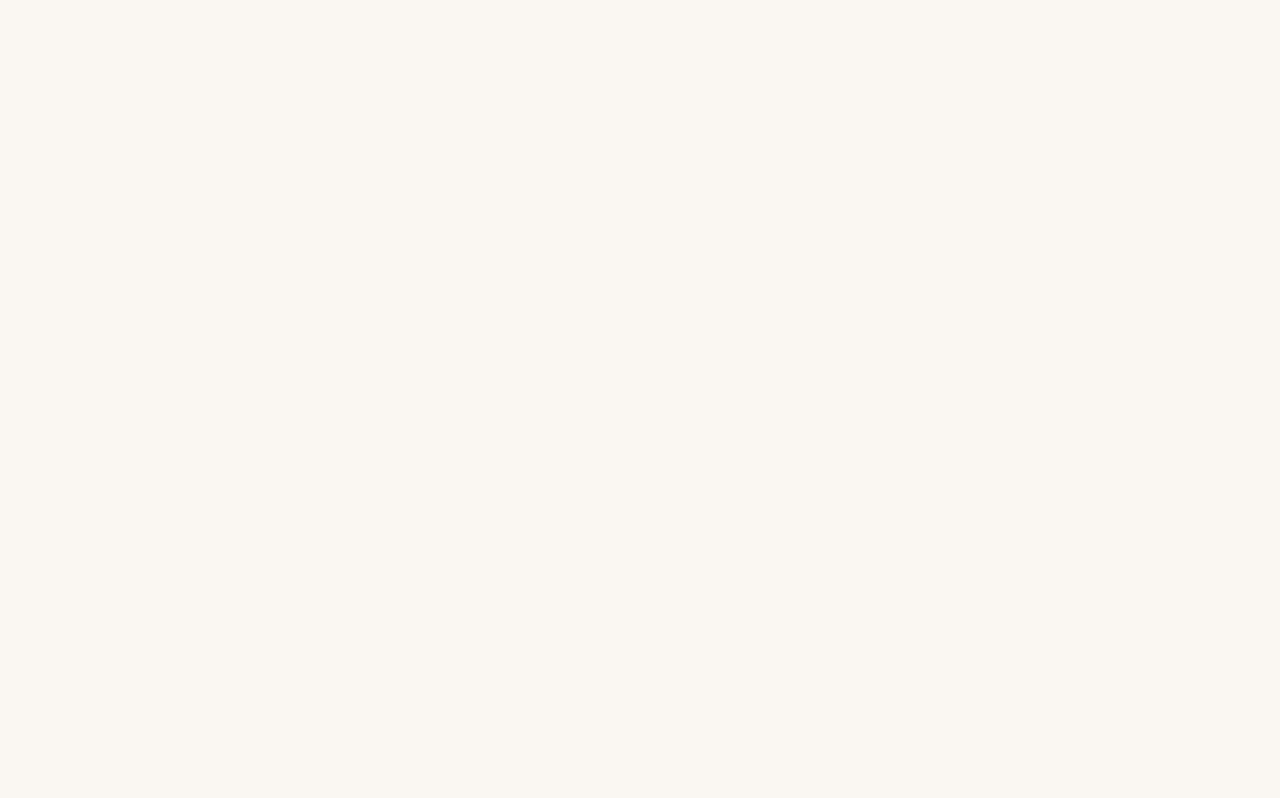
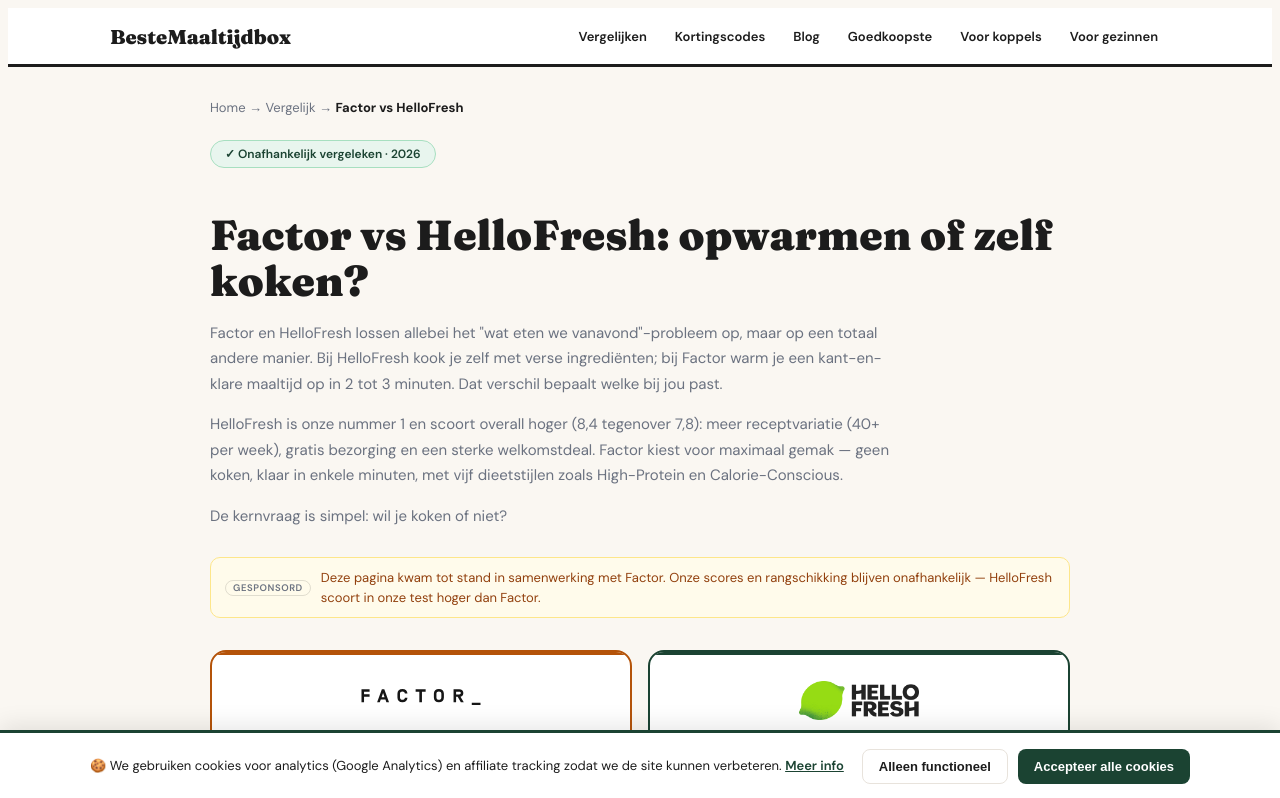
Before and after one commit to fetspets/bestemaaltijdbox, a Next.js app: page /vergelijk/factor-vs-hellofresh in a window 1280 px wide. Before the commit this address had no page. Shown: the top 798 px of the page. Built offline with nearby package versions, Linux system fonts and the light colour scheme.

Commit message:
auto: update page.tsx

```diff
--- /dev/null
+++ b/src/app/vergelijk/factor-vs-hellofresh/page.tsx
@@ -0,0 +1,17 @@
+import type { Metadata } from 'next';
+import FactorVergelijkingPagina from '@/components/FactorVergelijkingPagina';
+import { getFactorVergelijking } from '@/lib/factorVergelijkingen';
+
+const data = getFactorVergelijking('factor-vs-hellofresh')!;
+const CANONICAL = 'https://bestemaaltijdbox.be/vergelijk/factor-vs-hellofresh';
+
+export const metadata: Metadata = {
+  title: data.seoTitle,
+  description: data.seoDescription,
+  alternates: { canonical: CANONICAL },
+  openGraph: { title: data.seoTitle, description: data.seoDescription, url: CANONICAL, type: 'article', locale: 'nl_BE' },
+};
+
+export default function Page() {
+  return <FactorVergelijkingPagina data={data} />;
+}
```
